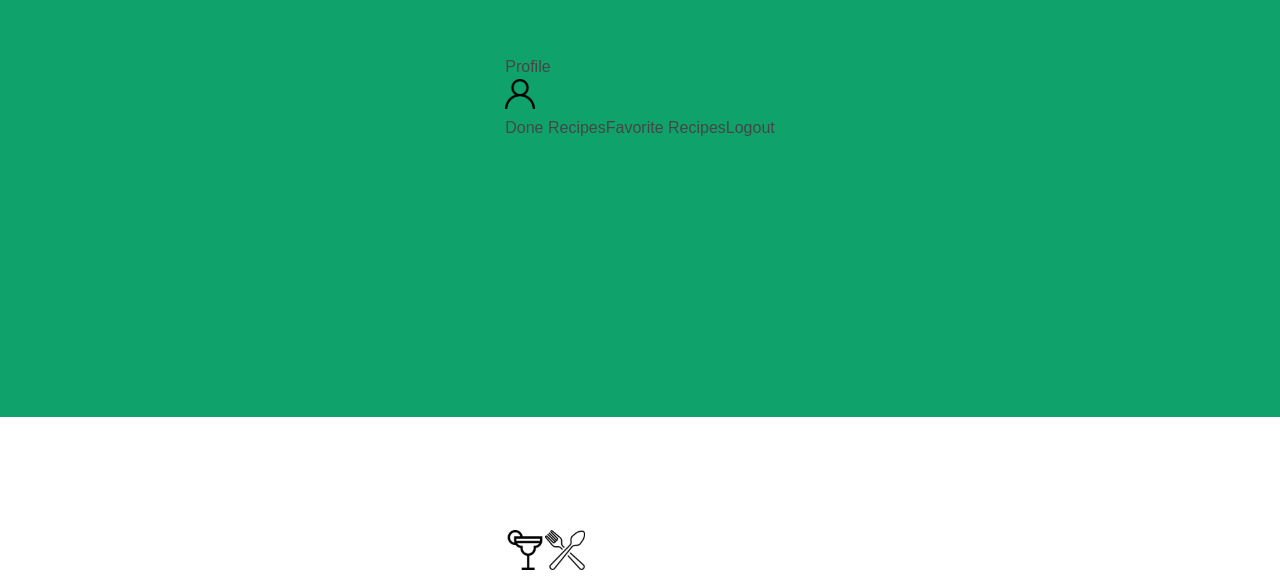
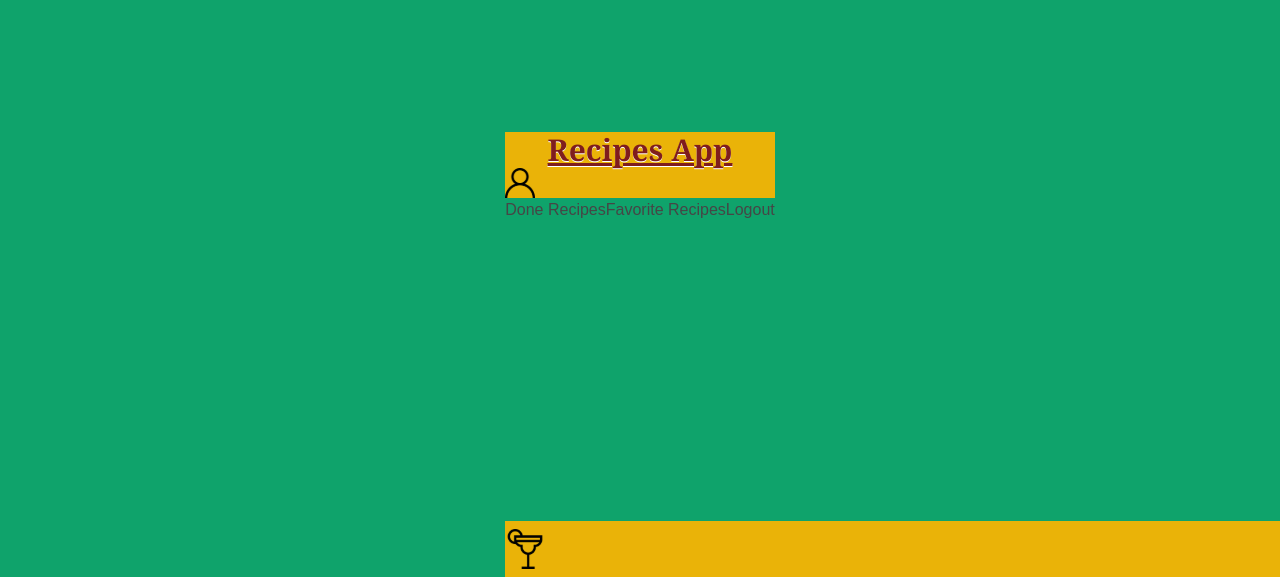
Before and after one commit to CaiqueSilva12/recipes-app, a React (Create React App) app: page /profile in a window 1280 px wide. Shown: the part 223-800 px from the top of the page. Built offline with nearby package versions, Linux system fonts and the light colour scheme.

Commit message:
refactor: apply css in header and footer

```diff
--- a/public/index.html
+++ b/public/index.html
@@ -8,37 +8,15 @@
   <meta name="theme-color" content="#000000" />
   <meta name="description" content="Web site created using create-react-app" />
   <link rel="apple-touch-icon" href="%PUBLIC_URL%/logo192.png" />
-  <!--
-      manifest.json provides metadata used when your web app is installed on a
-      user's mobile device or desktop. See https://developers.google.com/web/fundamentals/web-app-manifest/
-    -->
+
   <link rel="manifest" href="%PUBLIC_URL%/manifest.json" />
-  <!--
-      Notice the use of %PUBLIC_URL% in the tags above.
-      It will be replaced with the URL of the `public` folder during the build.
-      Only files inside the `public` folder can be referenced from the HTML.
 
-      Unlike "/favicon.ico" or "favicon.ico", "%PUBLIC_URL%/favicon.ico" will
-      work correctly both with client-side routing and a non-root public URL.
-      Learn how to configure a non-root public URL by running `npm run build`.
-    -->
   <link href="https://fonts.googleapis.com/css?family=Montserrat&display=swap" rel="stylesheet">
   <title>React App</title>
 </head>
 
 <body>
-  <noscript>You need to enable JavaScript to run this app.</noscript>
   <div id="root"></div>
-  <!--
-      This HTML file is a template.
-      If you open it directly in the browser, you will see an empty page.
-
-      You can add webfonts, meta tags, or analytics to this file.
-      The build step will place the bundled scripts into the <body> tag.
-
-      To begin the development, run `npm start` or `yarn start`.
-      To create a production bundle, use `npm run build` or `yarn build`.
-    -->
 </body>
 
 </html>
--- a/src/App.css
+++ b/src/App.css
@@ -6,10 +6,8 @@
   flex-direction: column;
   flex-flow: column nowrap;
   font-family: sans-serif;
-  /* height: 670px; */
+  height: 100%;
   justify-content: center;
-  min-height: 640px;
-  min-width: 360px;
   background-size: cover;
 }
 
@@ -29,7 +27,8 @@
 .recipes {
   display: flex;
   flex-wrap: wrap;
-  height: 400px;
+  justify-content: space-around;
+  height: 100%;
   margin: auto;
   overflow: auto;
   width: 100%;
@@ -38,11 +37,13 @@
 .recipes img {
   height: 130px;
   width: 130px;
+  border-radius: 10px 10px 0 0;
 }
 
 .recipes li {
-  list-style: none;
+  box-shadow: 0 2px 0 rgb(0, 0, 0);
   margin: 5px;
+  border-radius: 10px;
 }
 
 .recipe-details-page {
--- a/src/components/Categories.jsx
+++ b/src/components/Categories.jsx
@@ -2,7 +2,7 @@ import React, { useState, useEffect, useContext } from 'react';
 import { useHistory } from 'react-router';
 import RecipesContext from '../context/RecipesContext';
 import { fetchRecipeCategories, fetchFilterCategory } from '../services/requestAPI';
-import { TWELVE, FIVE } from '../helpers';
+import { TWELVE, FIVE, verifyHeaderInfo  } from '../helpers';
 
 function Categories() {
   const history = useHistory();
@@ -14,6 +14,8 @@ function Categories() {
     setRecipes,
     fetchRecipes,
   } = useContext(RecipesContext);
+
+  const { title } = verifyHeaderInfo(pathname);
 
   // fetch categories depending on the pathname
   const fetchCategories = async () => {
@@ -44,11 +46,18 @@ function Categories() {
   }, [categoryClicked]);
 
   return (
-    <div>
+    <div className="w-full bg-white">
+      <h1
+      className="header-title flex justify-center text-red-900 text-3xl font-sans"
+      data-testid="page-title">
+        { title }
+        </h1>
+    <div className="bg-white w-full flex justify-evenly ">
       {
         categories.length && categories
           .map(({ strCategory }, index) => (
             <button
+              className="bg-red-900 rounded-md text-white my-1"
               type="button"
               key={ `${strCategory}-${index}` }
               onClick={ () => setCategoryClicked((prev) => {
@@ -62,6 +71,7 @@ function Categories() {
           ))
       }
       <button
+        className="bg-red-900 rounded-md text-white my-1 py-1"
         type="button"
         onClick={ () => fetchRecipes(pathname) }
         data-testid="All-category-filter"
@@ -69,6 +79,7 @@ function Categories() {
         All
       </button>
     </div>
+    </div>
   );
 }
 
--- a/src/components/Footer.jsx
+++ b/src/components/Footer.jsx
@@ -11,7 +11,9 @@ function Footer() {
   };
 
   return (
-    <footer className="footer" data-testid="footer">
+    <footer
+    className="footer bg-yellow-500 w-full flex justify-between py-2"
+    data-testid="footer">
       <input
         data-testid="drinks-bottom-btn"
         type="image"
--- a/src/components/Header.jsx
+++ b/src/components/Header.jsx
@@ -4,25 +4,22 @@ import { verifyHeaderInfo } from '../helpers';
 import SearchBar from './SearchBar';
 import profileIcon from '../images/profileIcon.svg';
 import searchIcon from '../images/searchIcon.svg';
+import '../styles/header.css'
 
 function Header() {
   const history = useHistory();
   const { location: { pathname } } = history;
-  const { title, search } = verifyHeaderInfo(pathname);
+  const { search } = verifyHeaderInfo(pathname);
   const [showBar, setShowBar] = useState(false);
 
   return (
-    <header>
-      <h1 data-testid="page-title">{ title }</h1>
-
-      <input
-        type="image"
-        src={ profileIcon }
-        alt="profile icon"
-        data-testid="profile-top-btn"
-        onClick={ () => history.push('/profile') }
-      />
-
+    <header className="header bg bg-yellow-500">
+      <h1
+      className="header-title underline font-serif font-bold flex justify-center text-red-900 text-3xl font-sans"
+      data-testid="page-title">
+        Recipes App
+        </h1>
+        <div className="flex justify-between">
       { search && (
         <input
           type="image"
@@ -34,6 +31,15 @@ function Header() {
       ) }
 
       { showBar && <SearchBar /> }
+
+      <input
+        type="image"
+        src={ profileIcon }
+        alt="profile icon"
+        data-testid="profile-top-btn"
+        onClick={ () => history.push('/profile') }
+      />
+      </div>
     </header>
   );
 }
--- a/src/components/RecipesCard.jsx
+++ b/src/components/RecipesCard.jsx
@@ -13,10 +13,11 @@ function RecipesCard({ recipes }) {
   };
 
   return (
-    <ul className="recipes">
+    <ul className="recipes bg-white content-between">
       {
         recipes.map((recipe, index) => (
           <li
+            className="bg-white rounded-md text-center text-red-900"
             key={ index }
             data-testid={ `${index}-recipe-card` }
             onClick={ () => history.push(`${pathname}/${getRecipeId(recipe)}`) }
--- a/src/components/SearchBar.jsx
+++ b/src/components/SearchBar.jsx
@@ -20,13 +20,8 @@ function SearchBar() {
   };
 
   return (
-    <div>
-      <input
-        value={ search }
-        onChange={ (e) => setSearch(e.target.value) }
-        type="text"
-        data-testid="search-input"
-      />
+    <div className="flex flex-col items-center">
+      <div className="search-bar font-serif text-black">
       <label htmlFor="ingredient">
         Ingredient
         <input
@@ -60,7 +55,16 @@ function SearchBar() {
           onClick={ (e) => setSearchOption(e.target.value) }
         />
       </label>
+      </div>
+      <input
+        className="rounded-md"
+        value={ search }
+        onChange={ (e) => setSearch(e.target.value) }
+        type="text"
+        data-testid="search-input"
+      />
       <button
+        className="search-bar-button my-2 text-white bg-red-900 rounded-lg w-28"
         type="button"
         data-testid="exec-search-btn"
         onClick={ verifySearch }
--- a/src/index.css
+++ b/src/index.css
@@ -2,7 +2,12 @@
 @tailwind components;
 @tailwind utilities;
 
+#root {
+  @apply h-screen;
+}
+
 body {
+  @apply h-full w-full ;
   margin: 0;
   font-family: -apple-system, BlinkMacSystemFont, 'Segoe UI', 'Roboto', 'Oxygen',
     'Ubuntu', 'Cantarell', 'Fira Sans', 'Droid Sans', 'Helvetica Neue',
--- a/src/pages/Login.jsx
+++ b/src/pages/Login.jsx
@@ -35,7 +35,7 @@ function Login({ history }) {
         <label htmlFor="email" className="flex flex-row justify-center">
 
           <input
-            className="text-center rounded-md"
+            className="email-input text-center rounded-md"
             type="email"
             value={ user.email }
             name="email"
@@ -49,7 +49,7 @@ function Login({ history }) {
         <label htmlFor="password" className="flex flex-row justify-center">
 
           <input
-            className="text-center rounded-md"
+            className="password-input text-center rounded-md"
             type="password"
             name="password"
             id="password"
@@ -61,7 +61,7 @@ function Login({ history }) {
         </label>
 
         <button
-          className="text-white bg-red-900 rounded-lg w-28 "
+          className="login-button text-white bg-red-900 rounded-lg w-28 "
           type="submit"
           data-testid="login-submit-btn"
           onClick={ (e) => saveUserAndRedirect(e) }
--- a/src/pages/Recipes.jsx
+++ b/src/pages/Recipes.jsx
@@ -52,16 +52,16 @@ function Recipes() {
   }, [pathname]);
 
   return (
-    <div>
+    <>
       <Header />
       { recipes.length && (
         <>
+          <Categories />
           <RecipesCard recipes={ recipes } />
-          <Categories />
         </>
       ) }
       <Footer />
-    </div>
+    </>
   );
 }
 
--- /dev/null
+++ b/src/styles/header.css
@@ -0,0 +1,16 @@
+.header {
+  width: 100%;
+}
+
+.header-title {
+  text-shadow: 0 1px 0 rgb(255, 255, 255);
+}
+
+.search-bar {
+  text-shadow: 0 2px 0 rgb(255, 255, 255);
+}
+
+.search-bar-button {
+  text-shadow: 0 2px 0 rgb(0, 0, 0);
+  box-shadow: 0 2px 0 rgb(0, 0, 0);
+}
--- a/src/styles/login.css
+++ b/src/styles/login.css
@@ -5,6 +5,10 @@
   width: 100%;
   background-size: cover;
   background-image: url('../images/recipesApp.jpg');
+}
+
+.email-input, .password-input {
+  box-shadow: 0 2px 0 rgb(0, 0, 0);;
 }
 
 .recipes_title {
@@ -17,6 +21,8 @@
   text-shadow: 0 3px 0 rgb(0, 0, 0);
 }
 
-.btn {
+.login-button {
+  text-shadow: 0 2px 0 rgb(0, 0, 0);
+  box-shadow: 0 2px 0 rgb(0, 0, 0);;
   margin-top: 20px;
 }
```
Also changed, not shown: src/images/woods.jpg (added), 1 other file (tests, documents, lock files or other folders).
